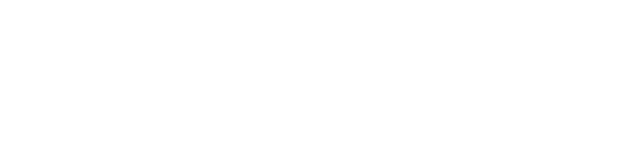
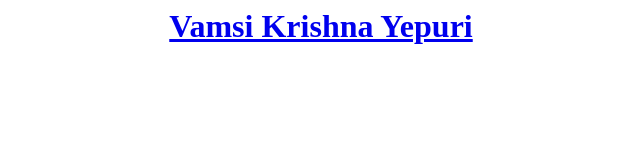
Before and after one commit to yepurivamsikrishna/yepurivamsikrishna.github.io, a plain HTML site: page index.html in a window 1280 px wide. Shown: the whole page, without its empty margins (319-959 px from the left). Drawn offline with Linux system fonts and the light colour scheme.

Commit message:
Update index.html

```diff
--- a/index.html
+++ b/index.html
@@ -1,4 +1,4 @@
-<h1> <center><a href="https://www.linkedin.com/in/yepurivamsikrishna/" Vamsi Krishna Yepuri </a></center></h1>
+<h1> <center> <a href="https://www.linkedin.com/in/yepurivamsikrishna/"> Vamsi Krishna Yepuri </a> </center> </h1>
 
 
 <a href="git.html" Git </a>
```
